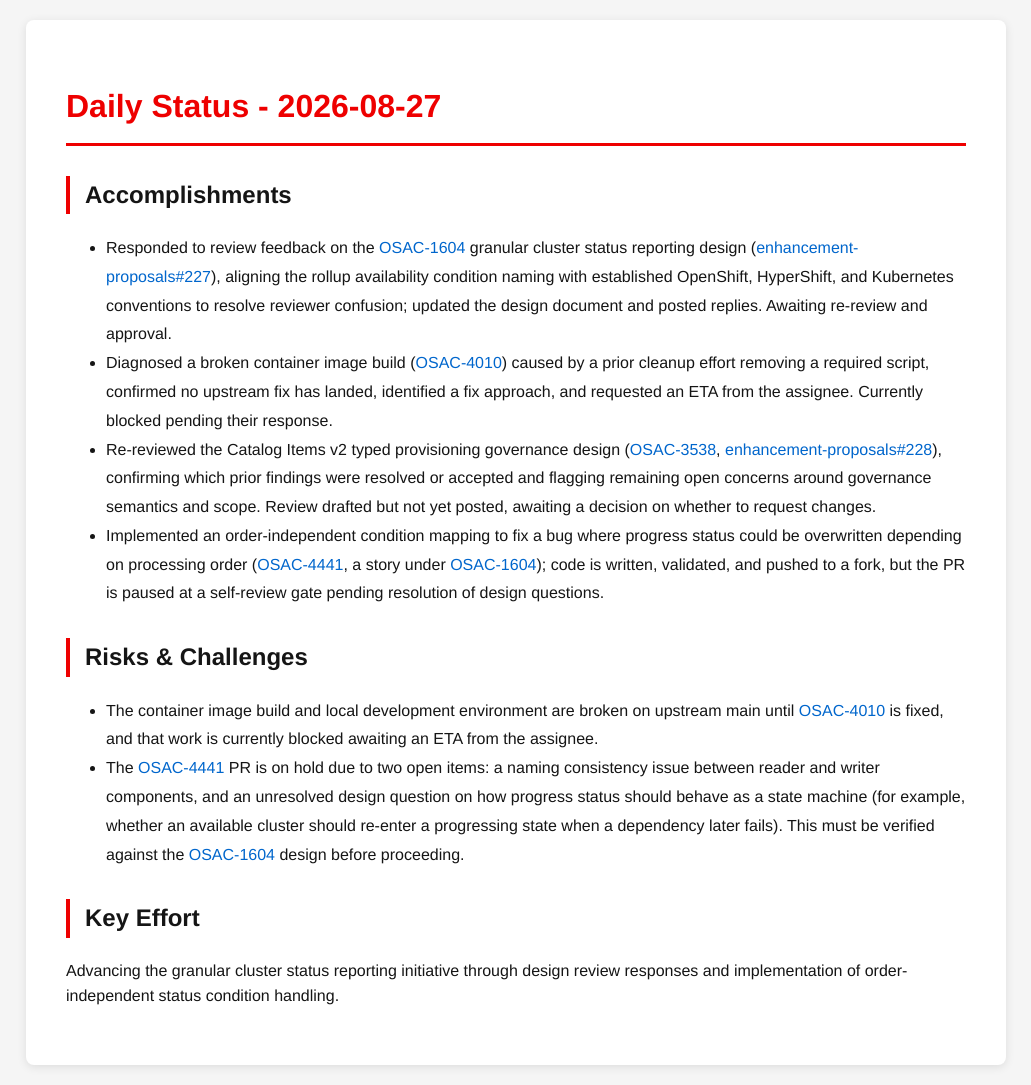
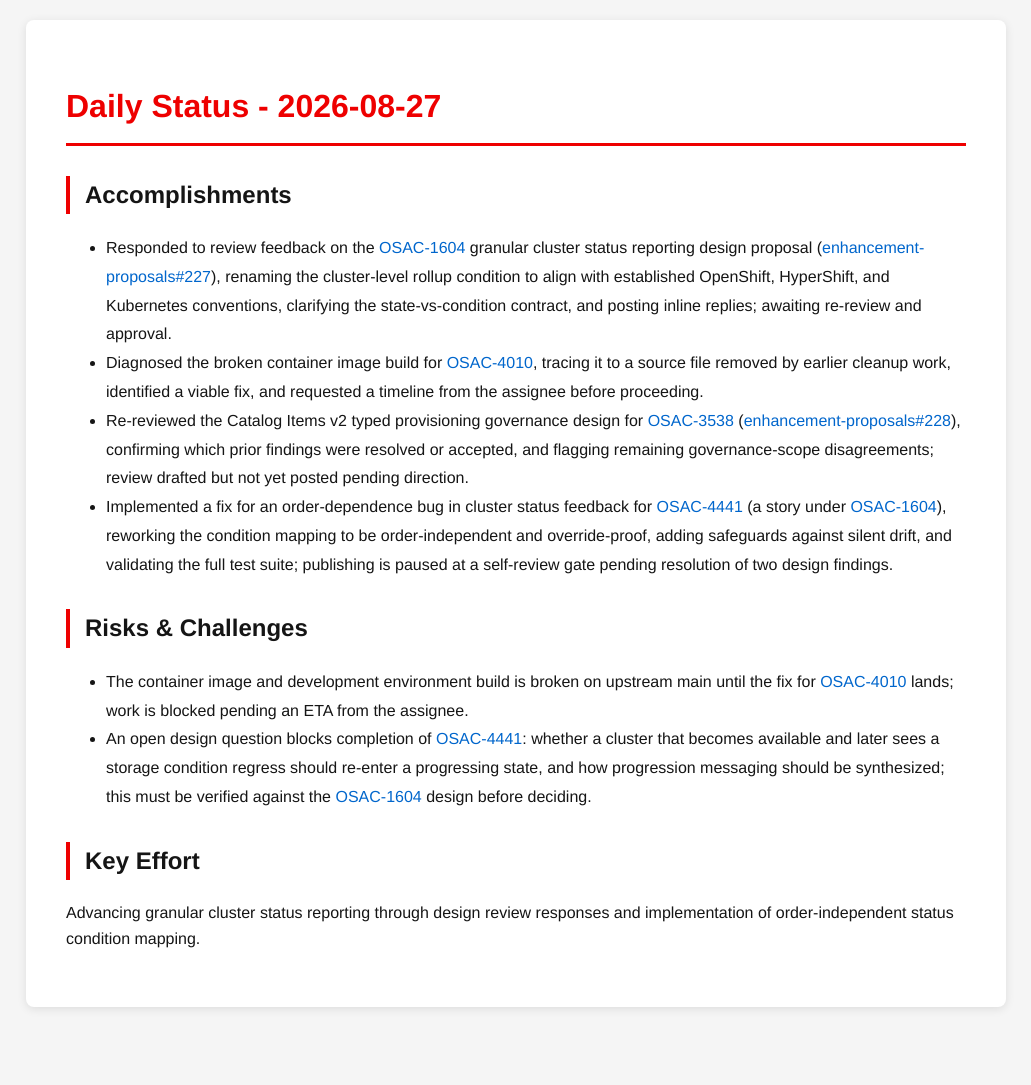
Before and after one commit to tzvatot/daily-status, a Jekyll site: the page built from 2026-08-27.md, in a window 1280 px wide. Shown: the whole page, without its empty margins (124-1155 px from the left). Built offline with Jekyll 4.4.1, drawn with Linux system fonts in a browser that asks for light colours; after the commit the page ends 1027 px from its top, so only the background shows below that.

Commit message:
Daily status update - 2026-08-27

```diff
--- a/2026-08-27.md
+++ b/2026-08-27.md
@@ -7,14 +7,14 @@
 # Daily Status - 2026-08-27
 
 ## Accomplishments
-- Responded to review feedback on the [OSAC-1604](https://redhat.atlassian.net/browse/OSAC-1604) granular cluster status reporting design ([enhancement-proposals#227](https://github.com/osac-project/enhancement-proposals/pull/227)), aligning the rollup availability condition naming with established OpenShift, HyperShift, and Kubernetes conventions to resolve reviewer confusion; updated the design document and posted replies. Awaiting re-review and approval.
-- Diagnosed a broken container image build ([OSAC-4010](https://redhat.atlassian.net/browse/OSAC-4010)) caused by a prior cleanup effort removing a required script, confirmed no upstream fix has landed, identified a fix approach, and requested an ETA from the assignee. Currently blocked pending their response.
-- Re-reviewed the Catalog Items v2 typed provisioning governance design ([OSAC-3538](https://redhat.atlassian.net/browse/OSAC-3538), [enhancement-proposals#228](https://github.com/osac-project/enhancement-proposals/pull/228)), confirming which prior findings were resolved or accepted and flagging remaining open concerns around governance semantics and scope. Review drafted but not yet posted, awaiting a decision on whether to request changes.
-- Implemented an order-independent condition mapping to fix a bug where progress status could be overwritten depending on processing order ([OSAC-4441](https://redhat.atlassian.net/browse/OSAC-4441), a story under [OSAC-1604](https://redhat.atlassian.net/browse/OSAC-1604)); code is written, validated, and pushed to a fork, but the PR is paused at a self-review gate pending resolution of design questions.
+- Responded to review feedback on the [OSAC-1604](https://redhat.atlassian.net/browse/OSAC-1604) granular cluster status reporting design proposal ([enhancement-proposals#227](https://github.com/osac-project/enhancement-proposals/pull/227)), renaming the cluster-level rollup condition to align with established OpenShift, HyperShift, and Kubernetes conventions, clarifying the state-vs-condition contract, and posting inline replies; awaiting re-review and approval.
+- Diagnosed the broken container image build for [OSAC-4010](https://redhat.atlassian.net/browse/OSAC-4010), tracing it to a source file removed by earlier cleanup work, identified a viable fix, and requested a timeline from the assignee before proceeding.
+- Re-reviewed the Catalog Items v2 typed provisioning governance design for [OSAC-3538](https://redhat.atlassian.net/browse/OSAC-3538) ([enhancement-proposals#228](https://github.com/osac-project/enhancement-proposals/pull/228)), confirming which prior findings were resolved or accepted, and flagging remaining governance-scope disagreements; review drafted but not yet posted pending direction.
+- Implemented a fix for an order-dependence bug in cluster status feedback for [OSAC-4441](https://redhat.atlassian.net/browse/OSAC-4441) (a story under [OSAC-1604](https://redhat.atlassian.net/browse/OSAC-1604)), reworking the condition mapping to be order-independent and override-proof, adding safeguards against silent drift, and validating the full test suite; publishing is paused at a self-review gate pending resolution of two design findings.
 
 ## Risks & Challenges
-- The container image build and local development environment are broken on upstream main until [OSAC-4010](https://redhat.atlassian.net/browse/OSAC-4010) is fixed, and that work is currently blocked awaiting an ETA from the assignee.
-- The [OSAC-4441](https://redhat.atlassian.net/browse/OSAC-4441) PR is on hold due to two open items: a naming consistency issue between reader and writer components, and an unresolved design question on how progress status should behave as a state machine (for example, whether an available cluster should re-enter a progressing state when a dependency later fails). This must be verified against the [OSAC-1604](https://redhat.atlassian.net/browse/OSAC-1604) design before proceeding.
+- The container image and development environment build is broken on upstream main until the fix for [OSAC-4010](https://redhat.atlassian.net/browse/OSAC-4010) lands; work is blocked pending an ETA from the assignee.
+- An open design question blocks completion of [OSAC-4441](https://redhat.atlassian.net/browse/OSAC-4441): whether a cluster that becomes available and later sees a storage condition regress should re-enter a progressing state, and how progression messaging should be synthesized; this must be verified against the [OSAC-1604](https://redhat.atlassian.net/browse/OSAC-1604) design before deciding.
 
 ## Key Effort
-Advancing the granular cluster status reporting initiative through design review responses and implementation of order-independent status condition handling.
+Advancing granular cluster status reporting through design review responses and implementation of order-independent status condition mapping.
```
